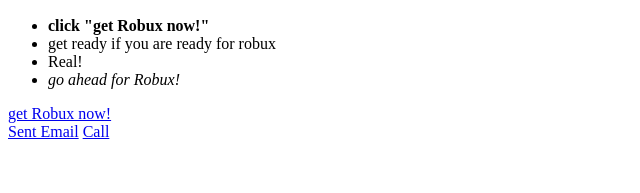
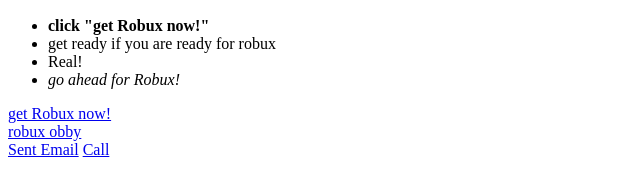
Before and after one commit to arifffaiz/arifffaiz.github.io, a plain HTML site: page dist/index.html in a window 1280 px wide. Shown: the part 383-576 px from the top of the page, without its empty margins (0-640 px from the left). Drawn offline with Linux system fonts and the light colour scheme.

Commit message:
putting website

```diff
--- a/dist/index.html
+++ b/dist/index.html
@@ -11,6 +11,7 @@
 <li><em>go ahead for Robux!</em></li>
 </ul>
 <a href="https://www.genrobux.com/" target="_blank"> get Robux now!</a><br>
+<a href="https://hydraobby.com/" target="_blank"> robux obby</a><br>
 <a href="mailto:m.ariff.faizhasim@gmail.com">Sent Email</a>
 <a href="tel: 1282 5912">Call</a>
 </body>
```
